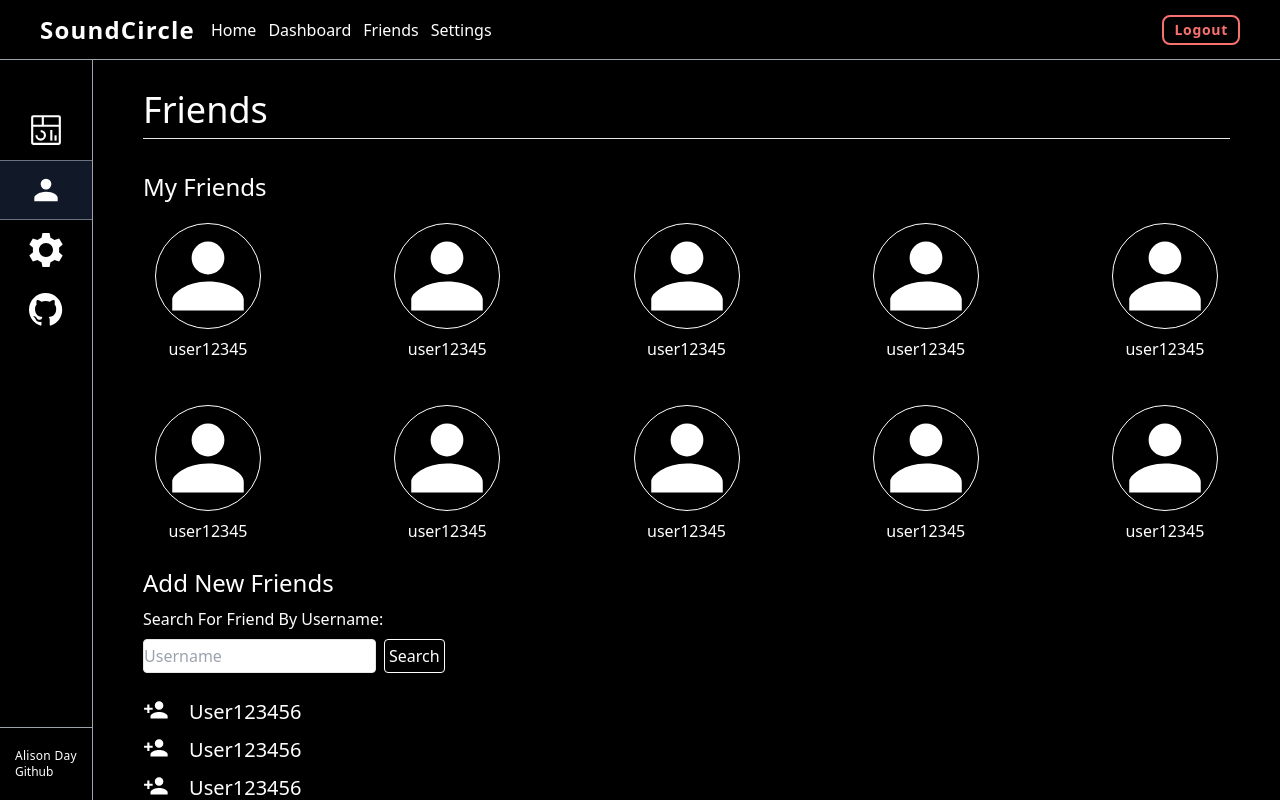
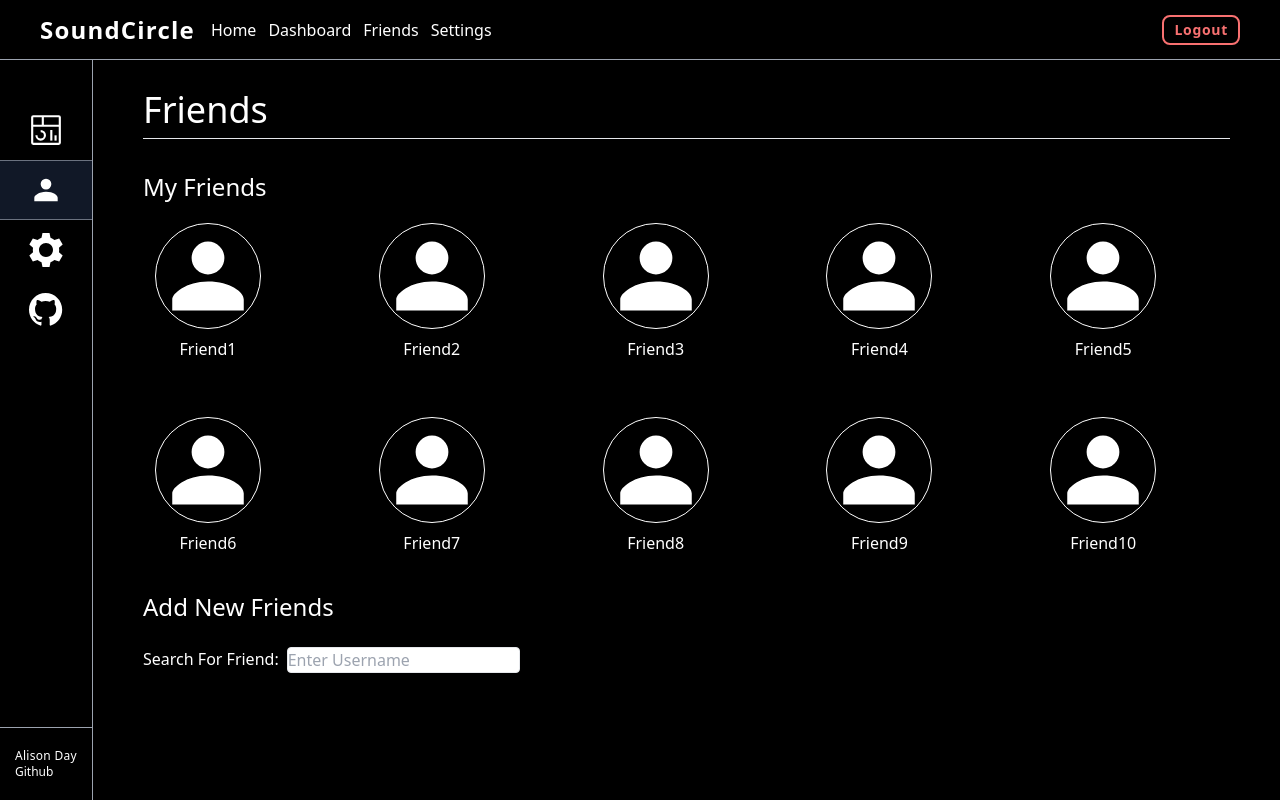
Before and after one commit to aday2418/startup, a Next.js app: page /dashboard/friends in a window 1280 px wide. Built offline with nearby package versions, Linux system fonts and the light colour scheme.

Commit message:
Got Basic Friends and Search Features Working

```diff
--- /dev/null
+++ b/src/app/dashboard/friends/AddFriendGrid.jsx
@@ -0,0 +1,49 @@
+import Friend from "@/components/icons/Friend"
+import FriendBlock from "./FriendBlock"
+import AddFriend from "@/components/icons/AddFriend";
+
+export default function AddFriendGrid({search}){
+
+    const allFakeUsersInDatabase = [
+        { username: "alphaZone", picture: <Friend fillColor="#FFFFFF"/> },
+        { username: "betaSpace1", picture: <Friend fillColor="#FFFFFF"/> },
+        { username: "charlieView2", picture: <Friend fillColor="#FFFFFF"/> },
+        { username: "deltaSky3", picture: <Friend fillColor="#FFFFFF"/> },
+        { username: "echoLake4", picture: <Friend fillColor="#FFFFFF"/> },
+        { username: "foxtrotDance5", picture: <Friend fillColor="#FFFFFF"/> },
+        { username: "golfField6", picture: <Friend fillColor="#FFFFFF"/> },
+        { username: "hotelDream7", picture: <Friend fillColor="#FFFFFF"/> },
+        { username: "indiaStory8", picture: <Friend fillColor="#FFFFFF"/> },
+        { username: "julietBravo9", picture: <Friend fillColor="#FFFFFF"/> },
+        { username: "kiloMeter", picture: <Friend fillColor="#FFFFFF"/> },
+        { username: "limaCity", picture: <Friend fillColor="#FFFFFF"/> },
+        { username: "mikeEcho", picture: <Friend fillColor="#FFFFFF"/> },
+        { username: "novemberRain", picture: <Friend fillColor="#FFFFFF"/> },
+        { username: "oscarWin", picture: <Friend fillColor="#FFFFFF"/> },
+        { username: "papaBear", picture: <Friend fillColor="#FFFFFF"/> },
+        { username: "quebecMaple", picture: <Friend fillColor="#FFFFFF"/> },
+        { username: "romeoHeart", picture: <Friend fillColor="#FFFFFF"/> },
+        { username: "sierraMountain", picture: <Friend fillColor="#xFFFFFF"/> },
+        { username: "tangoDancer", picture: <Friend fillColor="#FFFFFF"/> },
+        { username: "uniformCode", picture: <Friend fillColor="#FFFFFF"/> },
+        { username: "victorLima", picture: <Friend fillColor="#FFFFFF"/> },
+        { username: "whiskeyGlass", picture: <Friend fillColor="#FFFFFF"/> },
+        { username: "xrayVision", picture: <Friend fillColor="#FFFFFF"/> },
+        { username: "yankeeDoodle", picture: <Friend fillColor="#FFFFFF"/> },
+        { username: "zuluWarrior", picture: <Friend fillColor="#FFFFFF"/> },
+        { username: "one2Three", picture: <Friend fillColor="#FFFFFF"/> },
+        { username: "four5Six", picture: <Friend fillColor="#FFFFFF"/> },
+        { username: "seven8Nine", picture: <Friend fillColor="#FFFFFF"/> },
+        { username: "zeroHero", picture: <Friend fillColor="#FFFFFF"/> },
+    ];
+
+    const filteredUsers = search ? allFakeUsersInDatabase.filter(user =>
+        user.username.toLowerCase().includes(search.toLowerCase())
+    ).slice(0, 5) : [];
+
+    return(
+        <div className='grid grid-cols-5 gap-8 w-full'>
+            {search && filteredUsers.length > 0 && filteredUsers.map((friend, index) => (<FriendBlock key={index} username={friend.username} picture={friend.picture}/>))}
+        </div>
+    )
+}
--- a/src/app/dashboard/friends/FriendGrid.jsx
+++ b/src/app/dashboard/friends/FriendGrid.jsx
@@ -2,25 +2,22 @@ import Friend from "@/components/icons/Friend"
 import FriendBlock from "./FriendBlock"
 
 export default function FriendGrid(){
+    const preExistingFakeFriends = [
+        { username: "Friend1", picture: <Friend fillColor="#FFFFFF"/> },
+        { username: "Friend2", picture: <Friend fillColor="#FFFFFF"/> },
+        { username: "Friend3", picture: <Friend fillColor="#FFFFFF"/> },
+        { username: "Friend4", picture: <Friend fillColor="#FFFFFF"/> },
+        { username: "Friend5", picture: <Friend fillColor="#FFFFFF"/> },
+        { username: "Friend6", picture: <Friend fillColor="#FFFFFF"/> },
+        { username: "Friend7", picture: <Friend fillColor="#FFFFFF"/> },
+        { username: "Friend8", picture: <Friend fillColor="#FFFFFF"/> },
+        { username: "Friend9", picture: <Friend fillColor="#FFFFFF"/> },
+        { username: "Friend10", picture: <Friend fillColor="#FFFFFF"/> },
+      ];
+
     return(
-        <div className='flex flex-col gap-8 w-full'>
-                    <div className="flex w-full h-[150px] justify-between">
-                        <FriendBlock username="user12345" picture={<Friend fillColor="#FFFFFF"/>}/>
-                        <FriendBlock username="user12345" picture={<Friend fillColor="#FFFFFF"/>}/>
-                        <FriendBlock username="user12345" picture={<Friend fillColor="#FFFFFF"/>}/>
-                        <FriendBlock username="user12345" picture={<Friend fillColor="#FFFFFF"/>}/>
-                        <FriendBlock username="user12345" picture={<Friend fillColor="#FFFFFF"/>}/>
-
-
-                    </div>
-                    <div className="flex w-full h-[150px] justify-between">
-                        <FriendBlock username="user12345" picture={<Friend fillColor="#FFFFFF"/>}/>
-                        <FriendBlock username="user12345" picture={<Friend fillColor="#FFFFFF"/>}/>
-                        <FriendBlock username="user12345" picture={<Friend fillColor="#FFFFFF"/>}/>
-                        <FriendBlock username="user12345" picture={<Friend fillColor="#FFFFFF"/>}/>
-                        <FriendBlock username="user12345" picture={<Friend fillColor="#FFFFFF"/>}/>
-
-                    </div>
-                </div>
+        <div className='grid grid-cols-5 gap-8 w-full'>
+            {preExistingFakeFriends.map((friend, index) => (<FriendBlock key={index} username={friend.username} picture={friend.picture}/>))}
+        </div>
     )
 }
--- a/src/app/dashboard/friends/Row.jsx
+++ /dev/null
@@ -1,8 +0,0 @@
-export default function Row({image, name, size}){
-    return(
-        <button className={`flex flex-row ${size} h-[30px] items-center text-xl gap-4`}>
-            {image}
-            <p className='text-white'>{name}</p>
-        </button>
-    )
-}
--- a/src/app/dashboard/friends/page.jsx
+++ b/src/app/dashboard/friends/page.jsx
@@ -1,48 +1,35 @@
-import Image from 'next/image'
+"use client"
+
 import PageInfo from '../PageInfo'
-import Friend from '@/components/icons/Friend'
-import Row from './Row'
-import AddFriend from '@/components/icons/AddFriend'
+import AddFriendGrid from './AddFriendGrid'
 import FriendGrid from './FriendGrid'
+import { useState } from 'react';
+
 
 export default function Friends() {
-  return (
+    const [search, setSearch] = useState(''); // State to hold the search term
+
+    const handleSearchChange = (event) => {
+        setSearch(event.target.value);
+    };
+
+    return (
         <PageInfo title="Friends">
             <div className='flex flex-col text-white'>
                 <h1 className='text-2xl mb-2'>My Friends</h1>
                 <FriendGrid/>
 
-                <h1 className='text-white mt-4 text-2xl mt-6 mb-2'>Add New Friends</h1>
+                <h1 className='text-white mt-4 text-2xl mt-6 mb-6'>Add New Friends</h1>
                 <div className='flex flex-col gap-2'>
-                    <p className='text-white'>Search For Friend By Username: </p>
                     <div className='flex flex-row gap-2 mb-6'>
-                        <input className='border rounded' type="text" placeholder="Username"/>
-                        <button className='border rounded border-white p-1 hover:bg-gray-700'>Search</button>
+                        <p>Search For Friend: </p>
+                        <input className='border rounded text-black min-w-[200px]' type="text" placeholder="Enter Username" onChange={handleSearchChange} value={search}/>
                     </div>
-
                 </div>
                 <div className='flex flex-col gap-2'>
-                    <Row image={<AddFriend fillColor="#FFFFFF"/>} size="h-[30px]" name="User123456"/>
-                    <Row image={<AddFriend fillColor="#FFFFFF"/>} size="h-[30px]" name="User123456"/>
-                    <Row image={<AddFriend fillColor="#FFFFFF"/>} size="h-[30px]" name="User123456"/>
-                    <Row image={<AddFriend fillColor="#FFFFFF"/>} size="h-[30px]" name="User123456"/>
-                    <Row image={<AddFriend fillColor="#FFFFFF"/>} size="h-[30px]" name="User123456"/>
-                    <Row image={<AddFriend fillColor="#FFFFFF"/>} size="h-[30px]" name="User123456"/>
-
+                    <AddFriendGrid search={search}/>
                 </div>
             </div>
         </PageInfo>
     )
 }
-
-//Come back and replace the friend SVG with profile pictures
-/*<div className='flex flex-col gap-2'>
-                    <Row image={<Friend fillColor="#FFFFFF"/>} size="h-[30px]" name="User123456"/>
-                    <Row image={<Friend fillColor="#FFFFFF"/>} size="h-[30px]" name="User123456"/>
-                    <Row image={<Friend fillColor="#FFFFFF"/>} size="h-[30px]" name="User123456"/>
-                    <Row image={<Friend fillColor="#FFFFFF"/>} size="h-[30px]" name="User123456"/>
-                    <Row image={<Friend fillColor="#FFFFFF"/>} size="h-[30px]" name="User123456"/>
-                    <Row image={<Friend fillColor="#FFFFFF"/>} size="h-[30px]" name="User123456"/>
-                    <Row image={<Friend fillColor="#FFFFFF"/>} size="h-[30px]" name="User123456"/>
-                    <Row image={<Friend fillColor="#FFFFFF"/>} size="h-[30px]" name="User123456"/>
-                </div>*/
```
